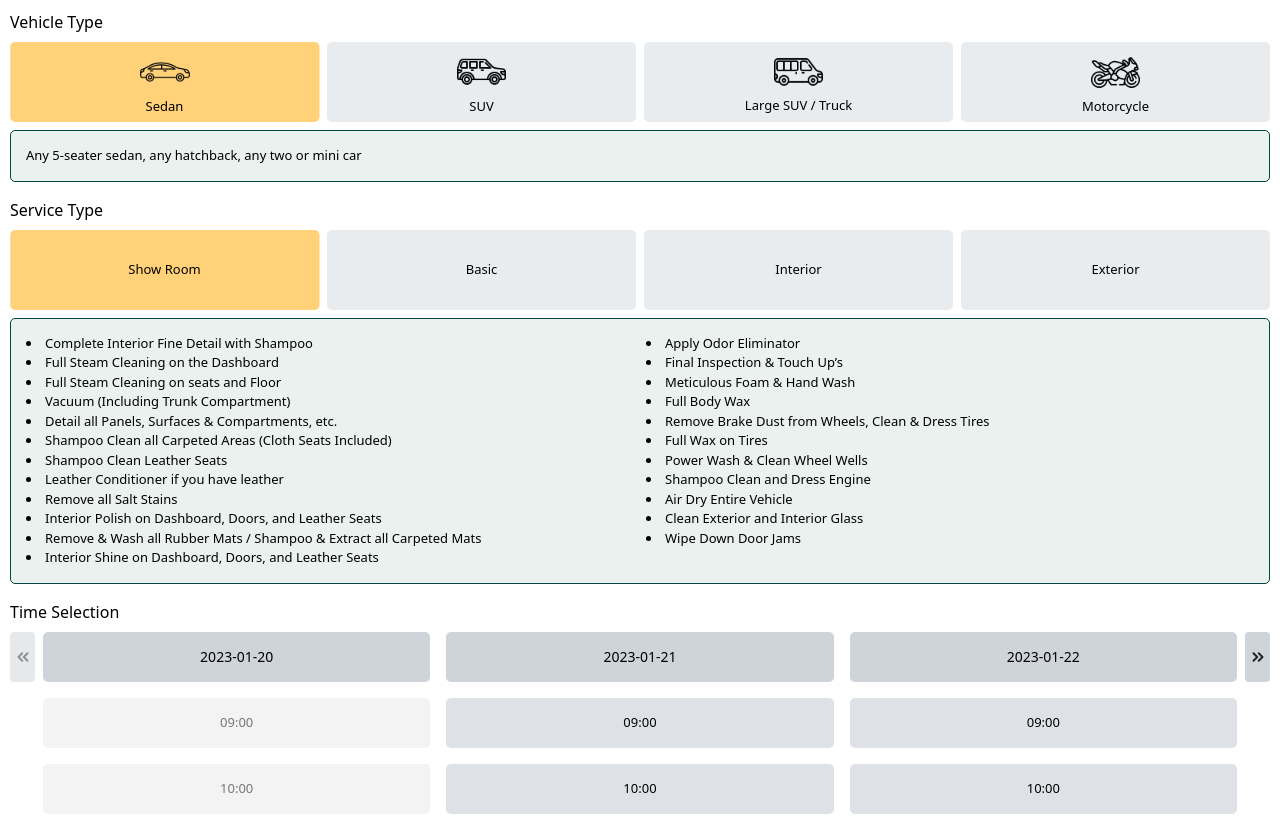
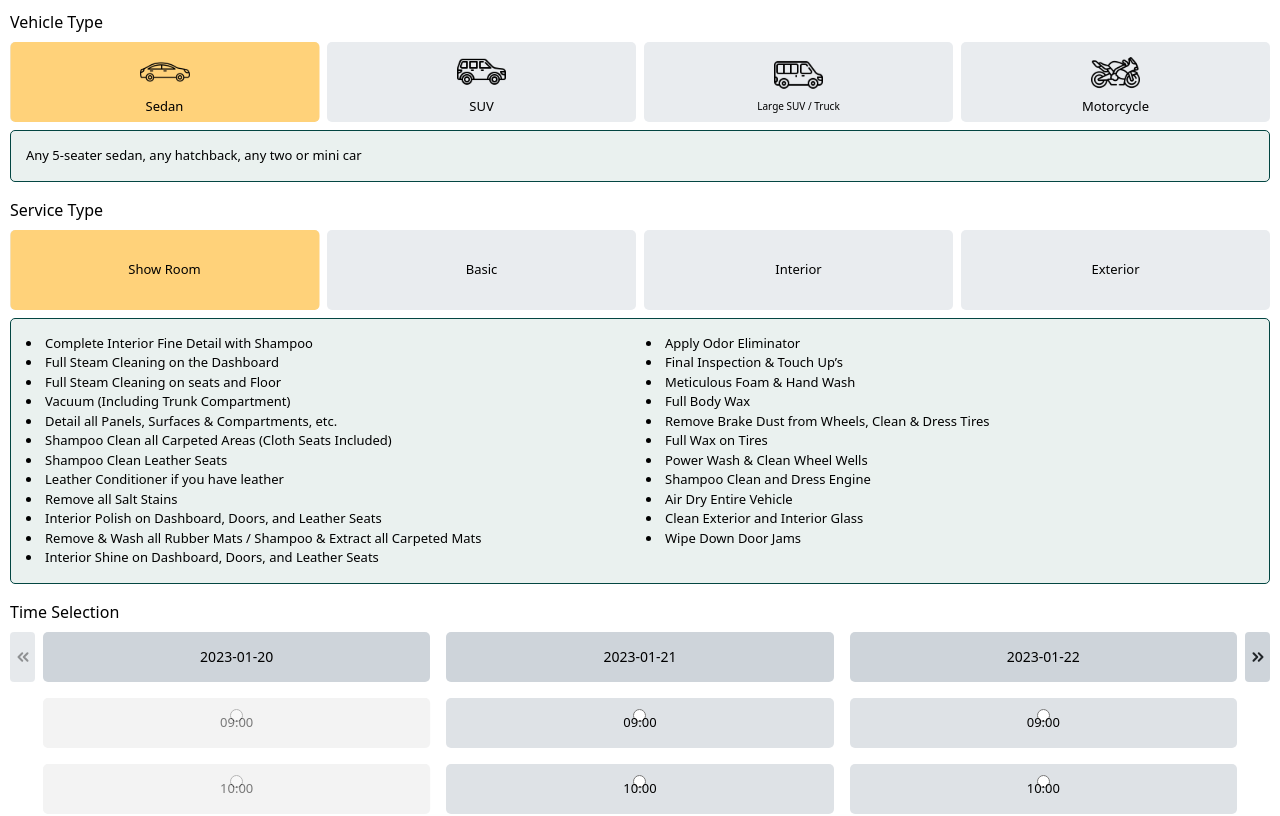
Before and after one commit to hannah-habibpour/jayplus, a React (Create React App) app: page / in a window 1280 px wide. Shown: the top 816 px of the page. Built offline with nearby package versions, Linux system fonts and the light colour scheme.

Commit message:
temporary fix to large suv and truck button

```diff
--- a/src/components/booking/shared/TypeList.jsx
+++ b/src/components/booking/shared/TypeList.jsx
@@ -59,11 +59,29 @@ function TypeList({ types, select }) {
     <div id="type-list" className="items-center justify-between mt-2">
         <ul className="flex gap-2">
           {types.types.map( type => (
-            <li className="border-2 w-1/4 text-center" key={ type.id } style={isHovered === type.id ? liHoveredStyle : liStyle} onMouseEnter={() => setIshovered(type.id)} onMouseLeave={() => setIshovered(null)}>
-              <input className="hidden" type="radio" id={type.id} name={types.name} value={type.name} onChange={handleChange} checked={ selected ===  type.name } />
-              <label htmlFor={type.id} className="flex flex-col items-center justify-center" style={labelStyle}>
-                <img src={type.icon} alt="" />
-                <span>{type.name}</span>
+            <li
+              className="border-2 w-1/4 text-center"
+              key={ type.id }
+              style={isHovered === type.id ? liHoveredStyle : liStyle}
+              onMouseEnter={() => setIshovered(type.id)}
+              onMouseLeave={() => setIshovered(null)}>
+              <input
+                className="hidden"
+                type="radio" id={type.id}
+                name={types.name}
+                value={type.name}
+                onChange={handleChange}
+                checked={ selected ===  type.name } />
+              <label
+                htmlFor={type.id}
+                className="flex flex-col items-center justify-center"
+                style={labelStyle}>
+                <img
+                  src={type.icon}
+                  alt="" />
+
+                {/* Change this to something more sustainable */}
+                <span style={{ fontSize: type.name === "Large SUV / Truck" && "10px" }}>{type.name}</span>
               </label>
             </li>
           ))}
--- a/src/components/booking/timeSelection/TimeSlotButtonList.jsx
+++ b/src/components/booking/timeSelection/TimeSlotButtonList.jsx
@@ -83,8 +83,21 @@ function TimeSlotButtonList({ date, timesSlotList }) {
               : liStyle}
             onMouseEnter={() => setIshovered(date + time.start)}
             onMouseLeave={() => setIshovered(null)}>
-            <input type="radio" id={date + time.start} className="hidden" name="timeSlot" value={date + time.start} onChange={ handleChange } checked={ dateTimeSelected === date + time.start}/>
-            <label htmlFor={date + time.start} className="flex flex-col items-center justify-center" style={!time.isPast ? labelDisabledStyle : labelStyle} onClick={!time.isPast ? e => e.preventDefault() : null}>{time.start}</label>
+            <input
+              type="radio"
+              id={date + time.start}
+              lassName="hidden"
+              name="timeSlot"
+              value={date + time.start}
+              onChange={ handleChange }
+              checked={ dateTimeSelected === date + time.start}/>
+            <label
+              htmlFor={date + time.start}
+              className="flex flex-col items-center justify-center"
+              style={!time.isPast ? labelDisabledStyle : labelStyle}
+              onClick={!time.isPast ? e => e.preventDefault() : null}>
+              {time.start}
+            </label>
           </li>
         ))}
       </ul>
```
